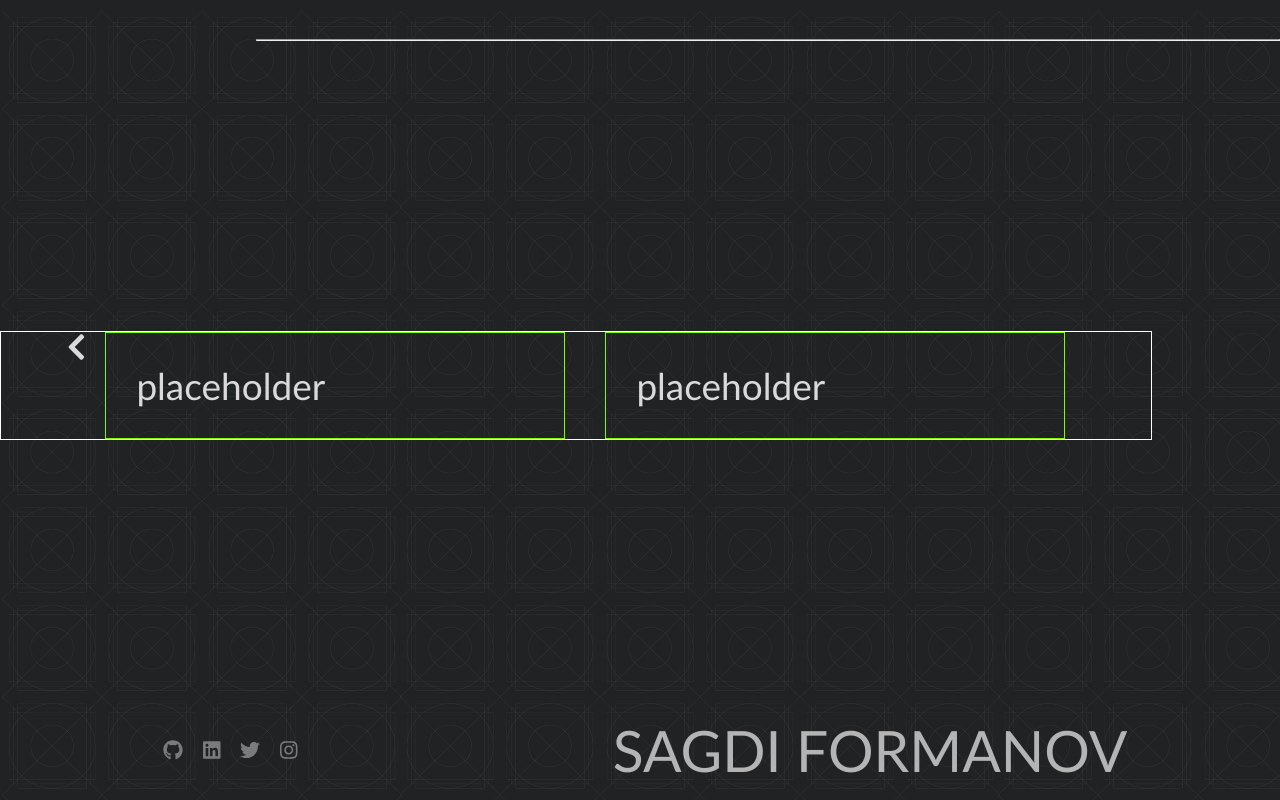
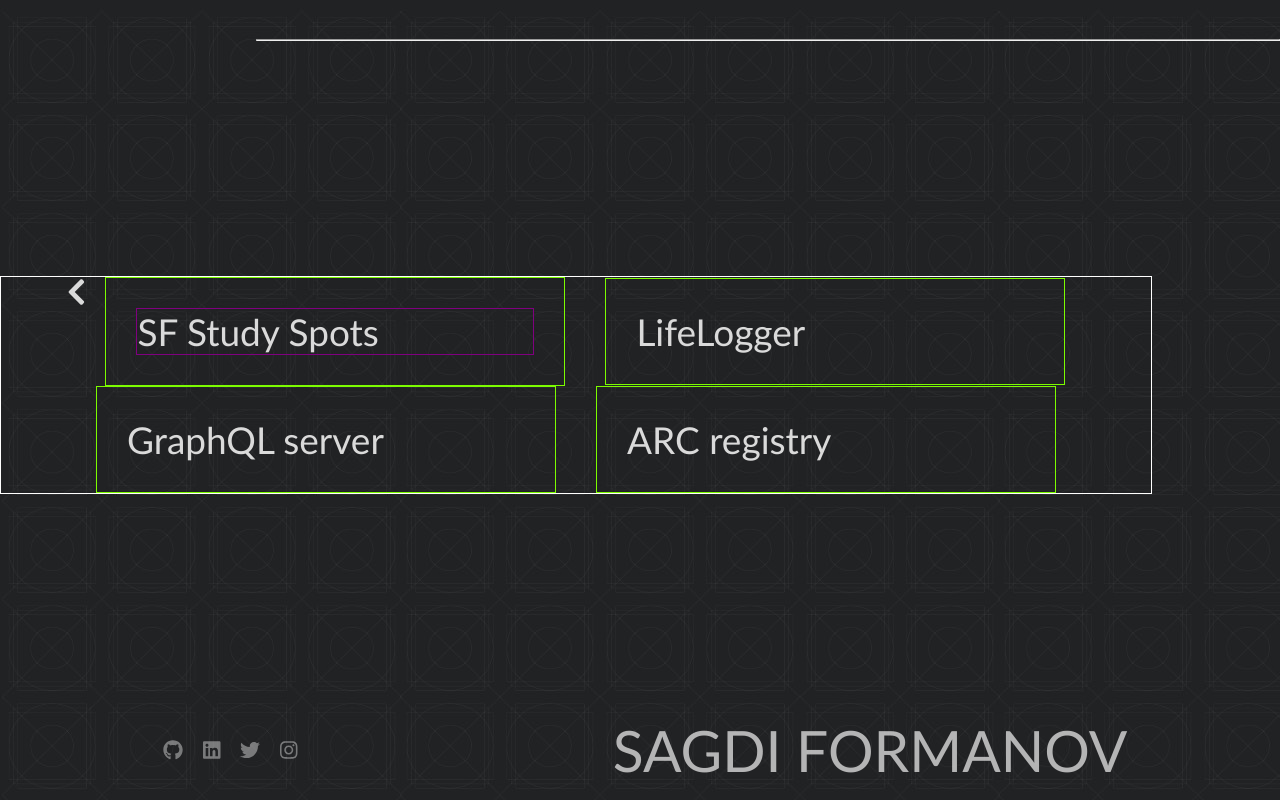
Before and after one commit to sagdish/dev-portfolio, a React (Create React App) app: page /projects in a window 1280 px wide. Built offline with nearby package versions, Linux system fonts and the light colour scheme.

Commit message:
projects section work

```diff
--- a/src/pages/Work.js
+++ b/src/pages/Work.js
@@ -21,14 +21,29 @@ function Work(props) {
         </div>
 
         <div className='content-title'>
-         placeholder
+          <div className="box">
+
+            SF Study Spots
+          </div>
         </div>
 
         <div className='content-title' style={{
           // fontSize: '23px',
           // border: '1px solid white'
         }}>
-          placeholder
+          LifeLogger
+        </div>
+        <div className='content-title' style={{
+          // fontSize: '23px',
+          // border: '1px solid white'
+        }}>
+          GraphQL server
+        </div>
+        <div className='content-title' style={{
+          // fontSize: '23px',
+          // border: '1px solid white'
+        }}>
+          ARC registry
         </div>
 
       </div>
--- a/src/pages/style.css
+++ b/src/pages/style.css
@@ -39,6 +39,12 @@
   margin-bottom: 17px;
 }
 
+.box {
+  width: 100%;
+  height: auto;
+  border: 1px solid purple;
+}
+
 @media only screen and (max-width: 850px) {
   .pages-content {
     flex-flow: column wrap;
```
